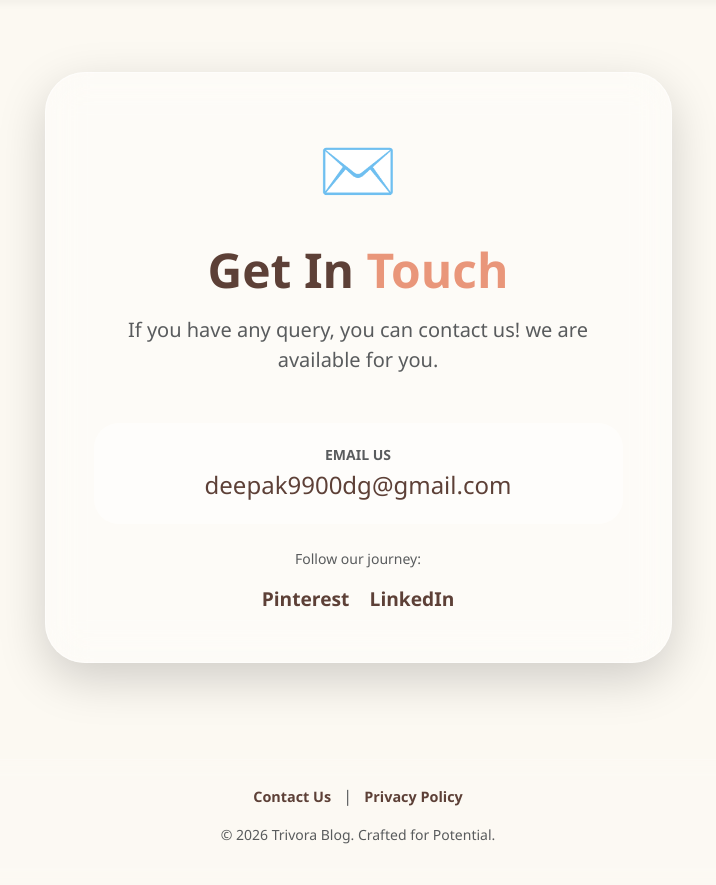
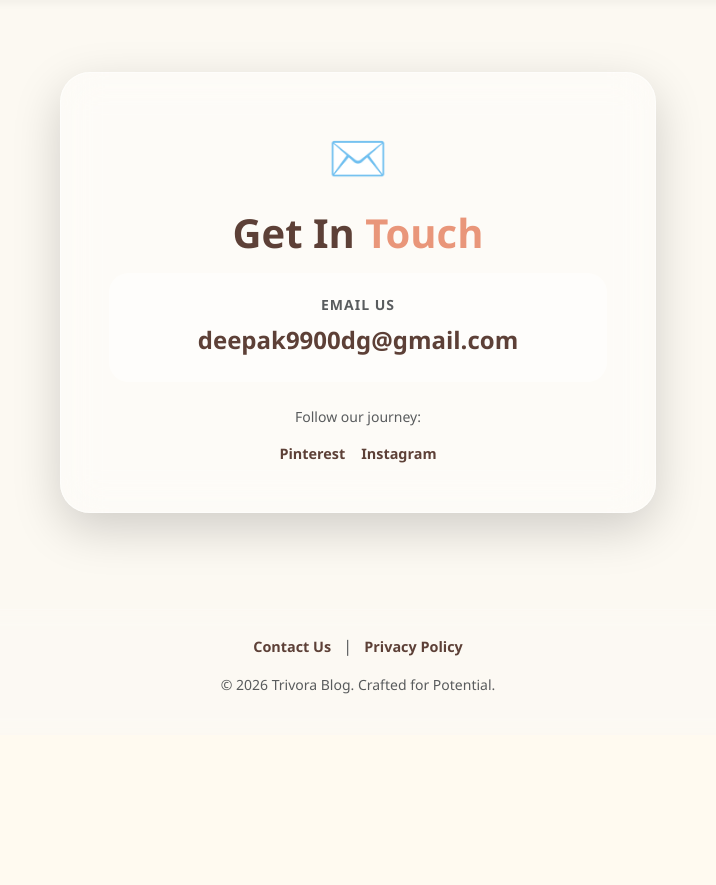
Before and after one commit to deepak9900dg/TRIVORA, a Flask app: page /contact in a window 1280 px wide. Shown: the part 74-959 px from the top of the page, without its empty margins (282-998 px from the left). After the commit the page ends 768 px from the top, so only its background shows below. Run offline with Flask 3, Linux system fonts and the light colour scheme.

Commit message:
Update contact.html

```diff
--- a/templates/contact.html
+++ b/templates/contact.html
@@ -3,22 +3,33 @@
 <div class="container py-5">
     <div class="row justify-content-center">
         <div class="col-md-7 text-center" data-aos="zoom-in">
-            <div class="glass-card shadow-lg p-5" style="border-radius: 40px; background: rgba(255, 255, 255, 0.4); backdrop-filter: blur(20px); border: 1px solid rgba(255, 255, 255, 0.5);">
-                <div class="glass-icon mb-4" style="font-size: 4rem;">✉️</div>
-                <h1 class="display-5 fw-bold mb-3" style="color: #5d4037;">Get In <span style="color: #e9967a;">Touch</span></h1>
-                <p class="lead text-muted mb-5">If you have any query, you can contact us! we are available for you. </p>
+            <div class="glass-card shadow-lg p-4 p-md-5" style="border-radius: 30px; background: rgba(255, 255, 255, 0.4); backdrop-filter: blur(20px); border: 1px solid rgba(255, 255, 255, 0.5); width: 95%; margin: 0 auto;">
 
-                <div class="contact-box p-4 mb-4" style="background: rgba(255, 255, 255, 0.5); border-radius: 25px;">
-                    <h5 class="text-uppercase small fw-bold text-muted mb-2">Email Us</h5>
-                    <a href="mailto:deepak9900dg@gmail.com" class="h4 text-decoration-none" style="color: #5d4037; transition: 0.3s;">deepak9900dg@gmail.com</a>
+                <div class="glass-icon mb-3" style="font-size: 3rem;">✉️</div>
+                <h1 class="display-6 fw-bold mb-3" style="color: #5d4037;">Get In <span style="color: #e9967a;">Touch</span></h1>
+
+                <div class="contact-box p-3 p-md-4 mb-4" style="background: rgba(255, 255, 255, 0.5); border-radius: 20px;">
+                    <h5 class="text-uppercase small fw-bold text-muted mb-2" style="letter-spacing: 1px;">Email Us</h5>
+
+                    <a href="mailto:yourname@gmail.com"
+                       class="text-decoration-none d-block"
+                       style="color: #5d4037;
+                              font-weight: 700;
+                              white-space: nowrap;
+                              overflow: hidden;
+                              text-overflow: ellipsis;
+                              font-size: clamp(0.9rem, 4vw, 1.5rem); /* Mobile par chhota, Desktop par bada */
+                              transition: 0.3s;">
+                        deepak9900dg@gmail.com
+                    </a>
                 </div>
+
                 <div class="social-links mt-4">
-    <p class="small text-muted mb-3">Follow our journey:</p>
-    <a href="https://pin.it/9cqlZLS1w" target="_blank" class="mx-2 footer-link" style="font-size: 1.2rem;">Pinterest</a>
-
-    <a href="https://www.instagram.com/yours.deepak/" target="_blank" class="mx-2 footer-link" style="font-size: 1.2rem;">LinkedIn</a>
-</div>
-
+                    <p class="small text-muted mb-3">Follow our journey:</p>
+                    <div class="d-flex justify-content-center gap-3">
+                        <a href="https://pin.it/9cqlZLS1w" target="_blank" class="footer-link" style="text-decoration: none; font-size: 0.9rem;">Pinterest</a>
+                        <a href="https://www.instagram.com/yours.deepak/" target="_blank" class="footer-link" style="text-decoration: none; font-size: 0.9rem;">Instagram</a>
+                    </div>
                 </div>
             </div>
         </div>
```
